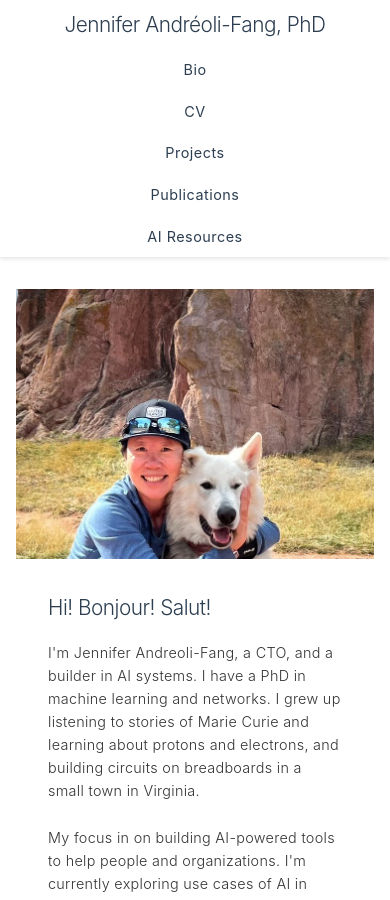
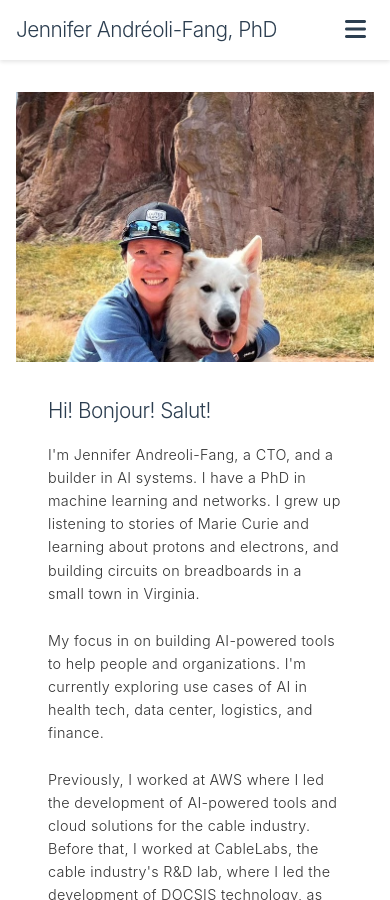
Before and after one commit to nextjen-ai/nextjen-ai.github.io, a Jekyll site: the page built from index.html, in a window 390 px wide and 900 px high. Built offline with Jekyll 4.4.1, drawn with Linux system fonts in a browser that asks for light colours.

Commit message:
Updated mobile version to use hamberger menu to save space on top

```diff
--- a/_layouts/default.html
+++ b/_layouts/default.html
@@ -13,7 +13,10 @@
         <div class="container">
             <nav class="main-nav">
                 <a href="{{ '/' | relative_url }}" class="logo">{{ site.title }}</a>
-                <ul class="nav-links">
+                <button class="mobile-menu-toggle" onclick="toggleMobileMenu()">
+                    <i class="fas fa-bars"></i>
+                </button>
+                <ul class="nav-links" id="nav-links">
                     <li><a href="{{ '/bio' | relative_url }}">Bio</a></li>
                     <li><a href="{{ '/cv' | relative_url }}">CV</a></li>
                     <li><a href="{{ '/projects' | relative_url }}">Projects</a></li>
--- a/assets/css/main.css
+++ b/assets/css/main.css
@@ -105,17 +105,70 @@ body {
     color: var(--secondary-color);
 }
 
+/* Mobile Navigation */
+.mobile-menu-toggle {
+    display: none;
+    background: none;
+    border: none;
+    color: var(--primary-color);
+    font-size: 1.5rem;
+    cursor: pointer;
+    padding: 0.5rem;
+}
+
+.mobile-menu-toggle:hover {
+    color: var(--secondary-color);
+}
+
 /* Responsive Design */
 @media (max-width: 768px) {
     .main-nav {
-        flex-direction: column;
-        gap: 1rem;
+        position: relative;
+    }
+
+    .mobile-menu-toggle {
+        display: block;
     }
 
     .nav-links {
+        display: none;
+        position: absolute;
+        top: 100%;
+        right: 0;
+        background: var(--white);
+        border: 1px solid var(--light-gray);
+        border-radius: 8px;
+        box-shadow: 0 4px 12px rgba(0,0,0,0.1);
+        min-width: 200px;
+        z-index: 1000;
         flex-direction: column;
-        align-items: center;
-        gap: 1rem;
+        align-items: stretch;
+        gap: 0;
+    }
+
+    .nav-links.active {
+        display: flex;
+    }
+
+    .nav-links li {
+        border-bottom: 1px solid var(--light-gray);
+    }
+
+    .nav-links li:last-child {
+        border-bottom: none;
+    }
+
+    .nav-links a {
+        display: block;
+        padding: 1rem 1.5rem;
+        color: var(--primary-color);
+        text-decoration: none;
+        transition: background-color 0.3s ease;
+    }
+
+    .nav-links a:hover {
+        background-color: var(--light-gray);
+        color: var(--secondary-color);
     }
 
     .site-content {
```
Also changed, not shown: other parts of _layouts/default.html (+17 -0 lines).
